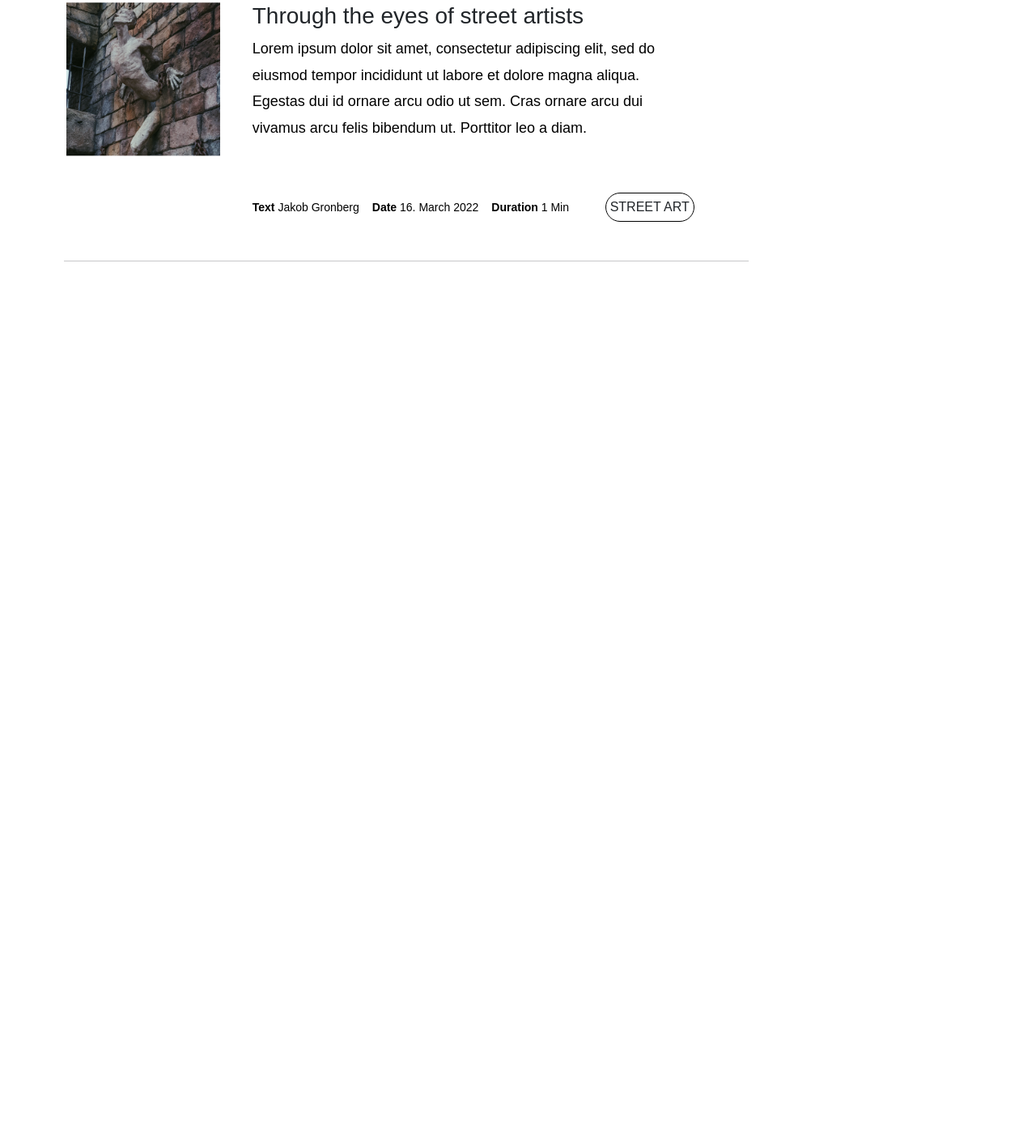
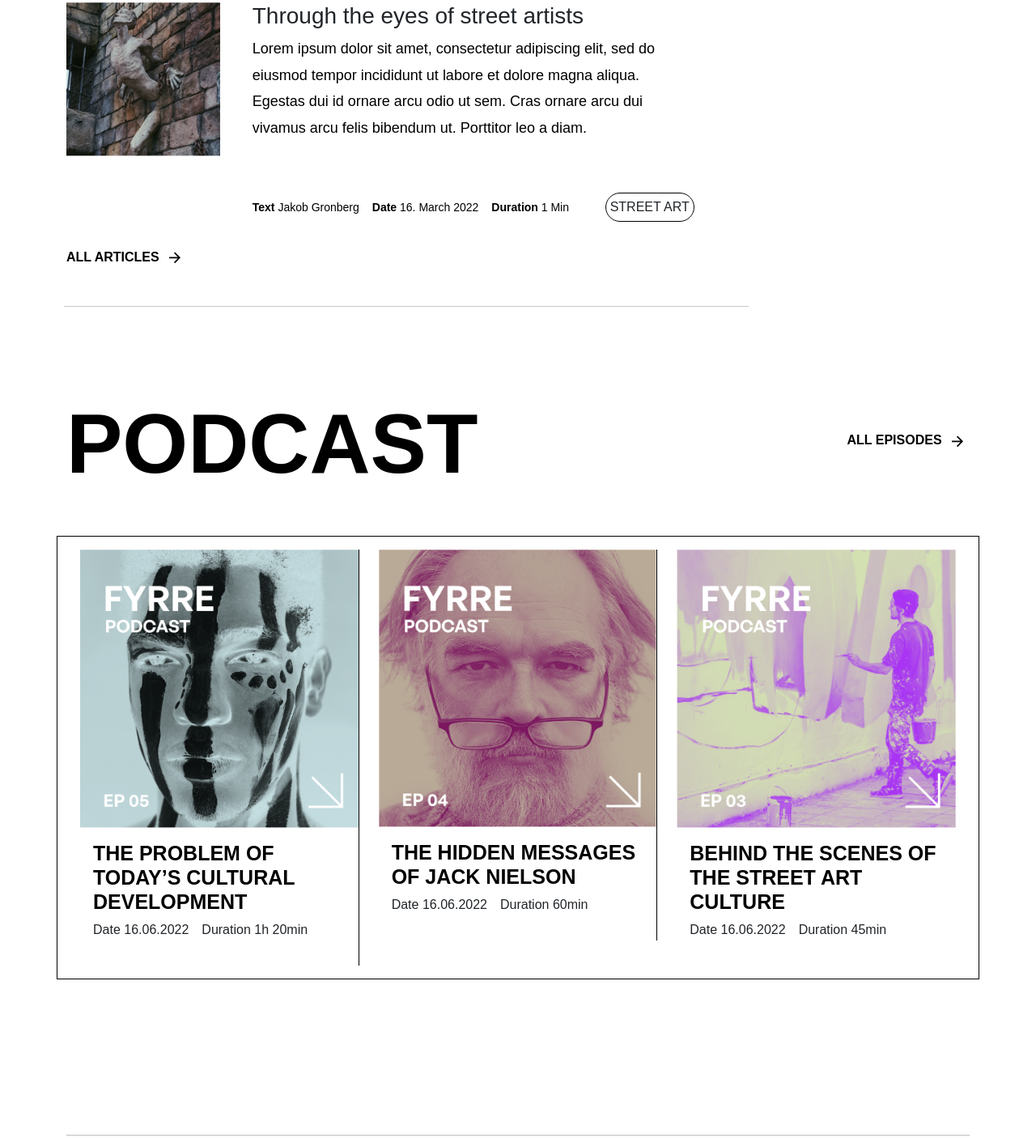
Before and after one commit to lowercase-tousif/fyrre-magazine, a plain HTML site: page index.html in a window 1280 px wide. Shown: the part 3615-5021 px from the top of the page at 81% size. Before the commit the page ends 4002 px from the top, so only its background shows below. Drawn offline with nearby package versions, Linux system fonts and the light colour scheme; a web font is replaced by a local one.

Commit message:
Podcast section done

```diff
--- a/assets/css/style.css
+++ b/assets/css/style.css
@@ -56,13 +56,6 @@
 /* SUB HERO */
 
 /* side col */
-/*
-side-col-date"
-side-col-img
-side-col-btn
-side-col-popular
-side-col-popular-serial */
-
 .side-col-heading {
   color: #000;
 
@@ -151,3 +144,29 @@ side-col-popular-serial */
   align-self: stretch;
 }
 /* side col */
+
+/* Podcast Section */
+.podcast-heading {
+  color: #000;
+  font-size: 104px;
+  font-style: normal;
+  font-weight: 600;
+  line-height: 110%; /* 114.4px */
+  text-transform: uppercase;
+}
+.card {
+  border-top: none;
+  border-left: none;
+  border-bottom: none;
+  border-radius: 0;
+  border-right: 1px solid black;
+}
+
+.card-title {
+  color: #000;
+  font-size: 25px;
+  font-style: normal;
+  font-weight: 600;
+  line-height: 120%; /* 38.4px */
+}
+/* Podcast Section */
--- a/index.html
+++ b/index.html
@@ -335,6 +335,15 @@
                   </div>
                 </div>
               </div>
+              <p style="color: black; font-weight: 700">
+                ALL ARTICLES
+                <img
+                  src="assets/images/arrow.svg"
+                  alt=""
+                  class="px-2"
+                  width="30px"
+                />
+              </p>
               <hr style="width: 99%; margin-left: auto" class="mt-3" />
             </div>
             <!-- Sixth Row -->
@@ -416,5 +425,77 @@
       </div>
     </section>
     <!-- article cards -->
+
+    <!-- Podcast Section -->
+    <section class="container-fluid d-flex align-items-center mt-5">
+      <div class="container">
+        <div class="row d-flex justify-content-center align-items-center">
+          <div class="col">
+            <h1 class="podcast-heading">Podcast</h1>
+          </div>
+          <div class="col d-flex align-items-center justify-content-end">
+            <p style="color: black; font-weight: 700">
+              ALL EPISODES
+              <img
+                src="assets/images/arrow.svg"
+                alt=""
+                class="px-2 img-fluid"
+                width="30px"
+              />
+            </p>
+          </div>
+        </div>
+        <div class="row p-3 mt-5" style="border: 1px solid black">
+          <div class="col-sm-4">
+            <div class="card" id="card-container">
+              <img src="assets/images/pod-1.png" alt="" class="img-fluid" />
+              <div class="card-body">
+                <h5 class="card-title">
+                  The Problem of today’s cultural development
+                </h5>
+                <div class="card-details-text d-flex gap-3">
+                  <p><span>Date</span> 16.06.2022</p>
+                  <p><span>Duration</span> 1h 20min</p>
+                </div>
+              </div>
+            </div>
+          </div>
+
+          <!-- Second Card -->
+          <div class="col-sm-4">
+            <div class="card" id="card-container">
+              <img src="assets/images/pod-2.png" alt="" class="img-fluid" />
+              <div class="card-body">
+                <h5 class="card-title">The hidden messages of Jack Nielson</h5>
+                <div class="card-details-text d-flex gap-3">
+                  <p><span>Date</span> 16.06.2022</p>
+                  <p><span>Duration</span> 60min</p>
+                </div>
+              </div>
+            </div>
+          </div>
+          <!-- Second Card -->
+
+          <!-- Third Card -->
+          <div class="col-sm-4">
+            <div class="card border-0" id="card-container">
+              <img src="assets/images/pod-3.png" alt="" class="img-fluid" />
+              <div class="card-body">
+                <h5 class="card-title">
+                  Behind the scenes of the street art culture
+                </h5>
+                <div class="card-details-text d-flex gap-3">
+                  <p><span>Date</span> 16.06.2022</p>
+                  <p><span>Duration</span> 45min</p>
+                </div>
+              </div>
+            </div>
+          </div>
+          <!-- Third Card -->
+        </div>
+        <hr style="color: black; margin-top: 192px" />
+      </div>
+    </section>
+    <!-- Podcast Section -->
   </body>
 </html>
```
Also changed, not shown: assets/images/arrow.svg (added).
